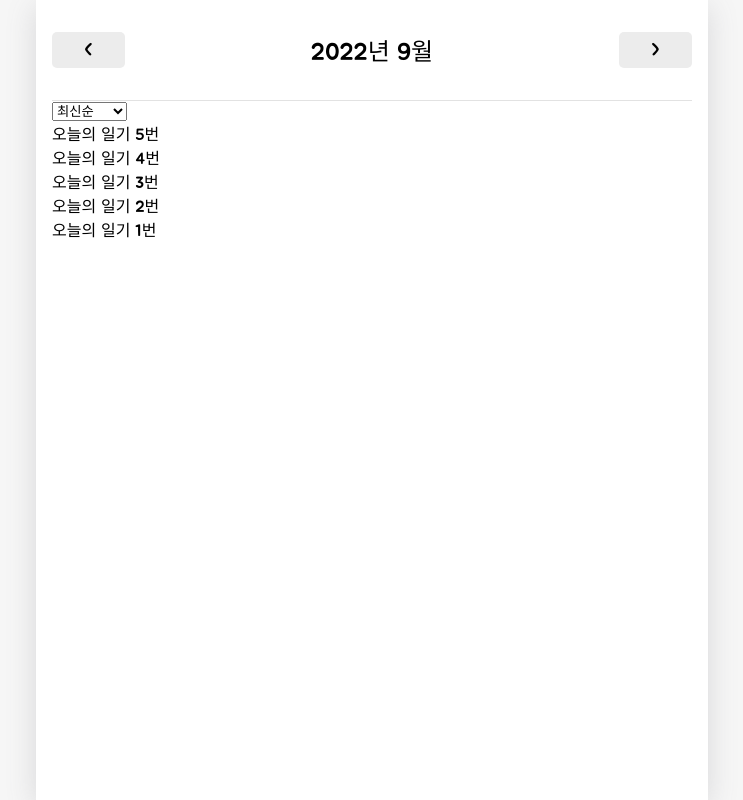
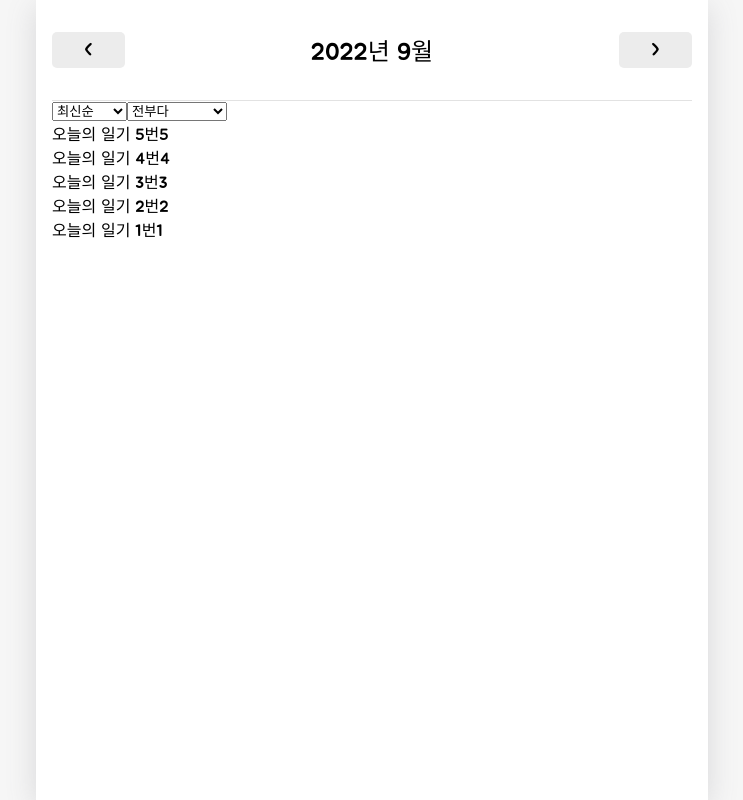
Before and after one commit to hamo-o/React-class, a React (Create React App) app in the folder emotion-diary/: page / in a window 1280 px wide. Shown: the whole page, without its empty margins (268-1011 px from the left). Built offline with nearby package versions, Linux system fonts and the light colour scheme.

Commit message:
DiaryList.js 필터 구현

```diff
--- a/emotion-diary/src/components/DiaryList.js
+++ b/emotion-diary/src/components/DiaryList.js
@@ -3,6 +3,12 @@
 const sortOptionList = [
   { value: 'latest', name: '최신순' },
   { value: 'oldest', name: '오래된 순' },
+];
+
+const filterOptionList = [
+  { value: 'all', name: '전부다' },
+  { value: 'good', name: '좋은 감정만' },
+  { value: 'bad', name: '안좋은 감정만' },
 ];
 
 const ControlMenu = ({ value, onChange, optionList }) => {
@@ -19,8 +25,17 @@
 
 const DiaryList = ({ diaryList }) => {
   const [sortType, setSortType] = useState('latest');
+  const [filter, setFilter] = useState('all');
 
   const getProcessedDiaryList = () => {
+    const filterCallBack = (item) => {
+      if (filter === 'good') {
+        return parseInt(item.emotion) <= 3;
+      } else {
+        return parseInt(item.emotion) > 3;
+      }
+    };
+
     const compare = (a, b) => {
       if (sortType === 'latest') {
         return parseInt(b.date) - parseInt(a.date);
@@ -30,7 +45,10 @@
     };
 
     const copyList = JSON.parse(JSON.stringify(diaryList));
-    const sortedList = copyList.sort(compare);
+    const filteredList =
+      filter === 'all' ? copyList : copyList.filter((it) => filterCallBack(it));
+
+    const sortedList = filteredList.sort(compare);
     return sortedList;
   };
 
@@ -41,8 +59,16 @@
         onChange={setSortType}
         optionList={sortOptionList}
       />
+      <ControlMenu
+        value={filter}
+        onChange={setFilter}
+        optionList={filterOptionList}
+      />
       {getProcessedDiaryList().map((it) => (
-        <div key={it.id}>{it.content}</div>
+        <div key={it.id}>
+          {it.content}
+          {it.emotion}
+        </div>
       ))}
     </div>
   );
```
